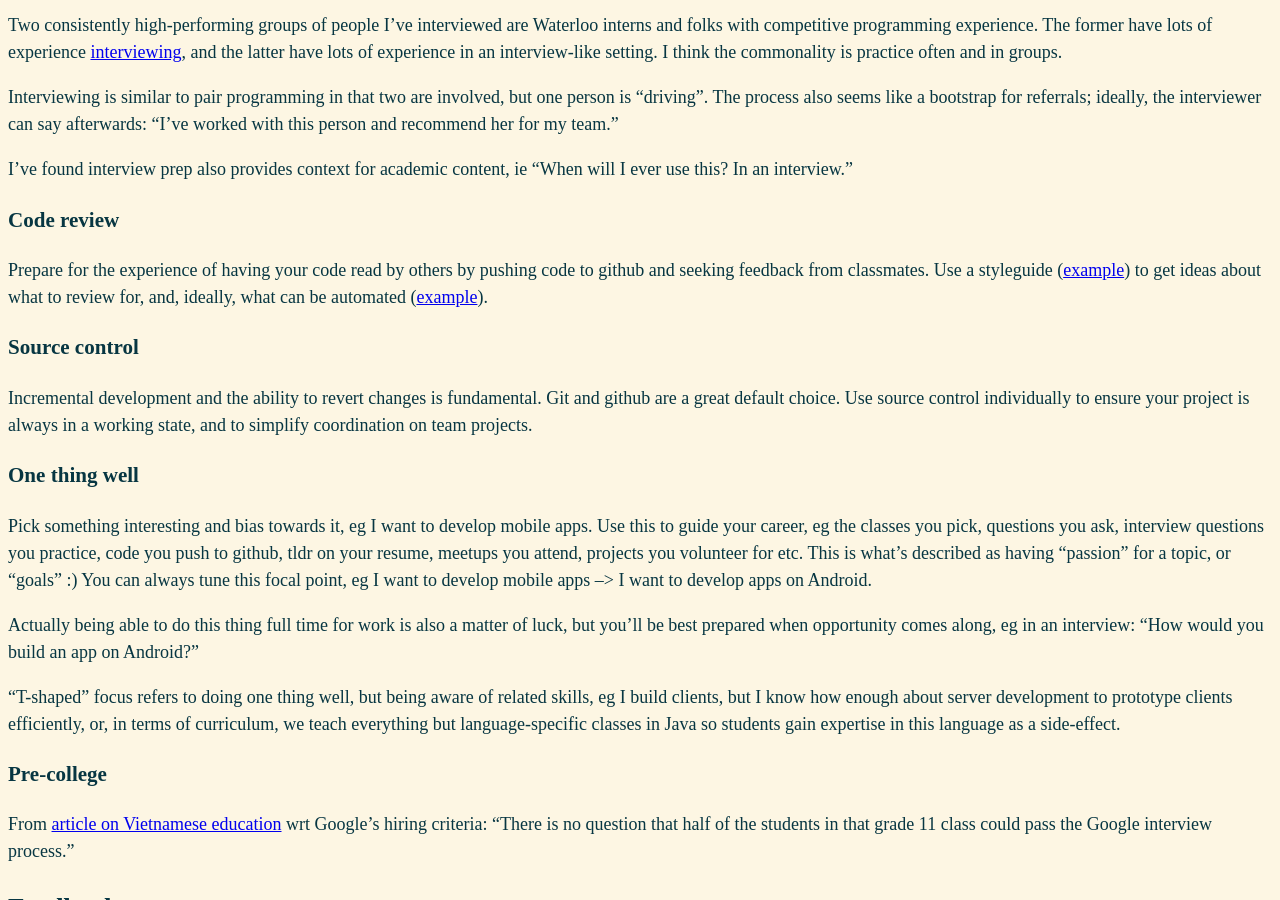
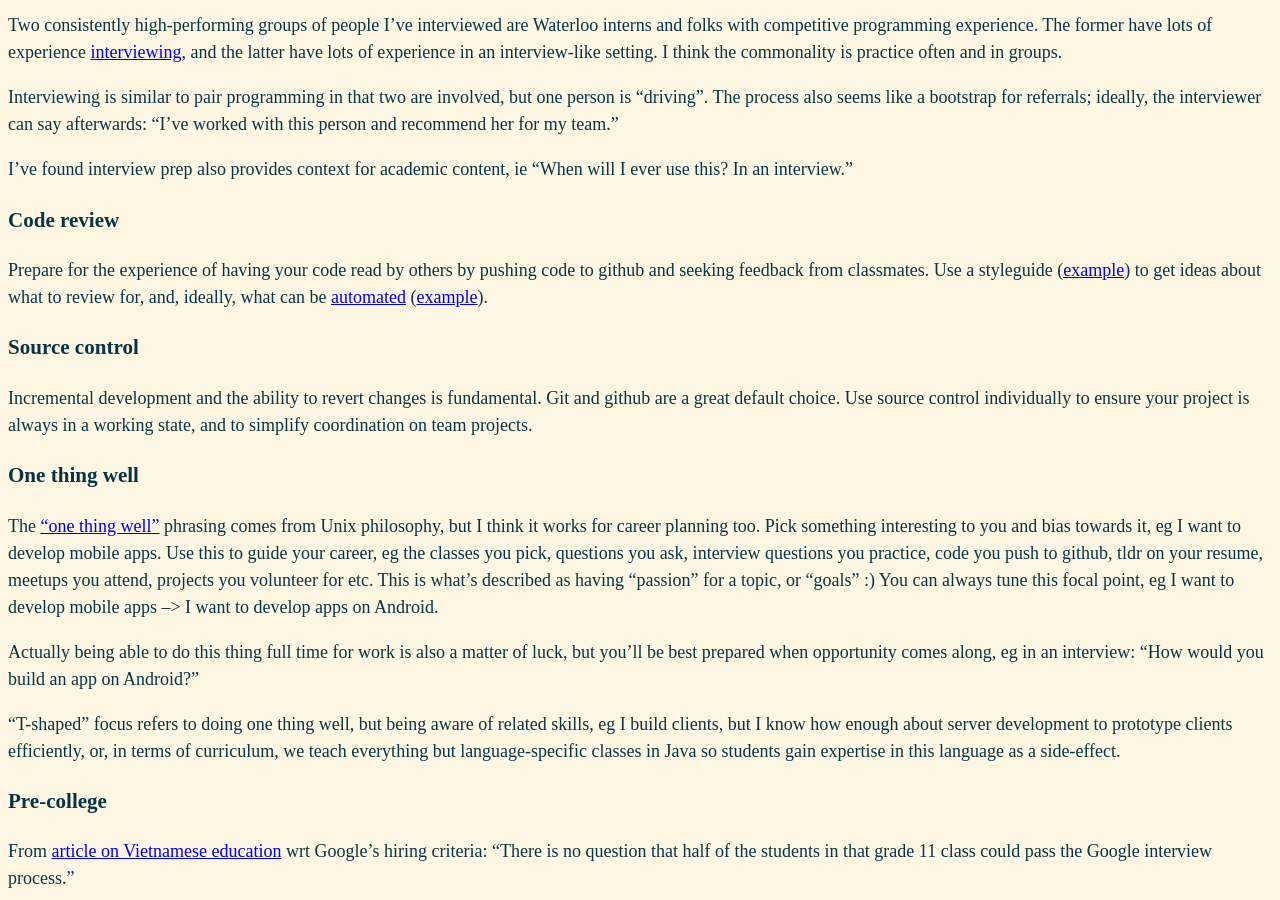
Before and after one commit to erikeldridge/erikeldridge.github.com, a Jekyll site: the page built from _posts/2013-03-21-academic-advisory.md, in a window 1280 px wide and 900 px high, scrolled down 1566 px. Built offline with Jekyll 4.4.1, drawn with Linux system fonts in a browser that asks for light colours.

Commit message:
Clarify motivation for automation

```diff
--- a/_posts/2013-03-21-academic-advisory.md
+++ b/_posts/2013-03-21-academic-advisory.md
@@ -14,6 +14,7 @@
 ### Soft-skills
 
 Software development has a large collaborative component. Soft-skills like interviewing, resume tuning, mentoring, reviewing code, etc are extremely important, but not formally covered by a standard CS curriculum. A regular meeting devoted to this enables students to develop these skills and helps scale administrators' time by allowing industry representatives to drop in with minimum coordination. [CSUMB's ABCs](https://csumb.edu/scd/academic-support-services) is a great example.
+
 ### Internship symposium
 
 Accelerate cultural normalization by hosting a showcase at the end of the summer intern season in which interns can share their experiences with other students. [CSUMB's 2017 CS internship symposium](https://twitter.com/erikeldridge/status/901681673066053632) was a great example: each intern presents a very brief overview to the whole group in a "firehose" format, an industry representative presents a keynote and then the group breaks into a poster session.
@@ -58,7 +59,7 @@
 
 ### Code review
 
-Prepare for the experience of having your code read by others by pushing code to github and seeking feedback from classmates. Use a styleguide ([example](https://google.github.io/styleguide/jsguide.html)) to get ideas about what to review for, and, ideally, what can be automated ([example](https://github.com/google/eslint-config-google)).
+Prepare for the experience of having your code read by others by pushing code to github and seeking feedback from classmates. Use a styleguide ([example](https://google.github.io/styleguide/jsguide.html)) to get ideas about what to review for, and, ideally, what can be [automated](https://medium.com/@mikeal/modern-modules-d99b6867b8f1#6d53) ([example](https://github.com/google/eslint-config-google)).
 
 ### Source control
 
@@ -66,7 +67,7 @@
 
 ### One thing well
 
-Pick something interesting and bias towards it, eg I want to develop mobile apps. Use this to guide your career, eg the classes you pick, questions you ask, interview questions you practice, code you push to github, tldr on your resume, meetups you attend, projects you volunteer for etc. This is what's described as having "passion" for a topic, or "goals" :) You can always tune this focal point, eg I want to develop mobile apps --> I want to develop apps on Android.
+The ["one thing well"](https://en.wikipedia.org/wiki/Unix_philosophy#Do_One_Thing_and_Do_It_Well) phrasing comes from Unix philosophy, but I think it works for career planning too. Pick something interesting to you and bias towards it, eg I want to develop mobile apps. Use this to guide your career, eg the classes you pick, questions you ask, interview questions you practice, code you push to github, tldr on your resume, meetups you attend, projects you volunteer for etc. This is what's described as having "passion" for a topic, or "goals" :) You can always tune this focal point, eg I want to develop mobile apps --> I want to develop apps on Android.
 
 Actually being able to do this thing full time for work is also a matter of luck, but you'll be best prepared when opportunity comes along, eg in an interview: "How would you build an app on Android?"
 
```
